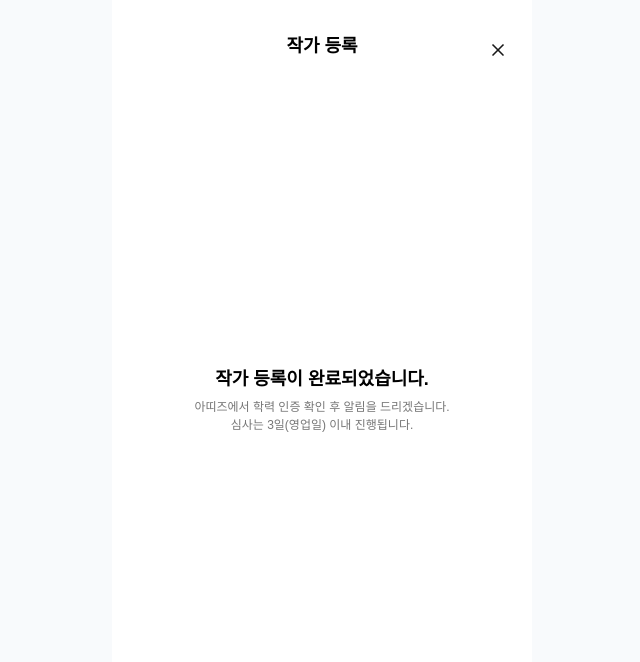
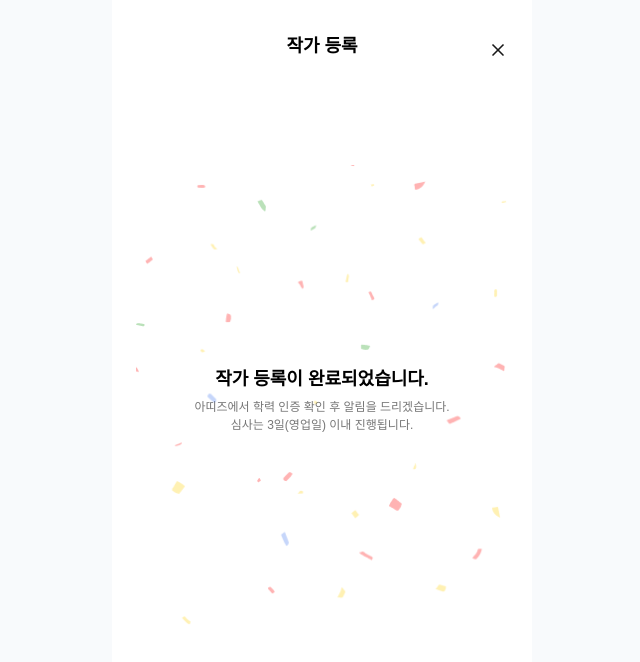
Before and after one commit to Att-ies/frontend, a Next.js app: page /profile/register/complete in a window 1280 px wide. Shown: the top 662 px of the page, without its empty margins (318-958 px from the left). Built offline with nearby package versions, Linux system fonts and the light colour scheme.

Commit message:
feat : 작가등록 완료페이지 백그라운드 이미지 추가

```diff
--- a/src/pages/profile/register/complete.tsx
+++ b/src/pages/profile/register/complete.tsx
@@ -1,7 +1,8 @@
-import Layout from '@components/common/Layout'
-import Navigate from '@components/common/Navigate'
-import React from 'react'
-import { useRouter } from 'next/router'
+import Layout from '@components/common/Layout';
+import Navigate from '@components/common/Navigate';
+import React from 'react';
+import { useRouter } from 'next/router';
+import Image from 'next/image';
 
 export default function Complete() {
   const router = useRouter();
@@ -15,8 +16,14 @@ export default function Complete() {
         isLeftButton={false}
         handleRightButton={handleRightButton}
       />
-      <section className="h-[40rem] flex flex-col items-center justify-center text-center ">
-        <div className="text-18 font-bold h-8">작가 등록이 완료되었습니다.</div>
+      <section className="relative flex h-[40rem] flex-col items-center justify-center text-center">
+        <Image
+          alt="congratulations"
+          src="/image/congratulations.png"
+          fill
+          className="object-contain"
+        />
+        <div className="h-8 text-18 font-bold">작가 등록이 완료되었습니다.</div>
         <div className="#767676 text-12 text-[#767676]">
           <p>아띠즈에서 학력 인증 확인 후 알림을 드리겠습니다.</p>
           <p>심사는 3일(영업일) 이내 진행됩니다.</p>
```
